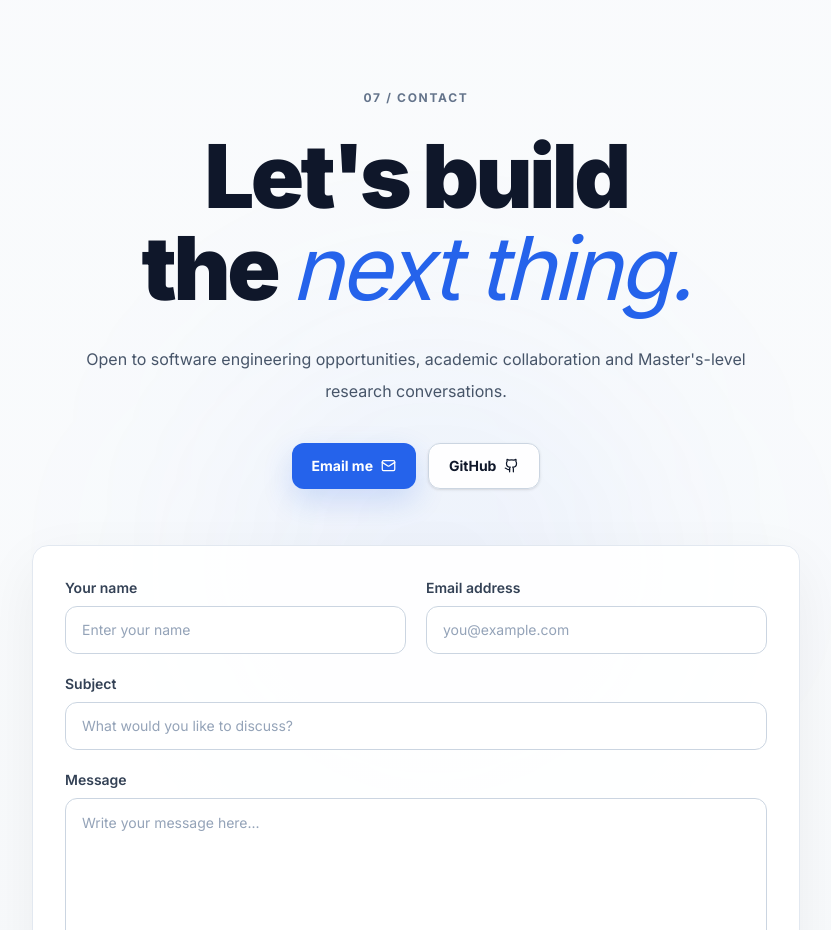
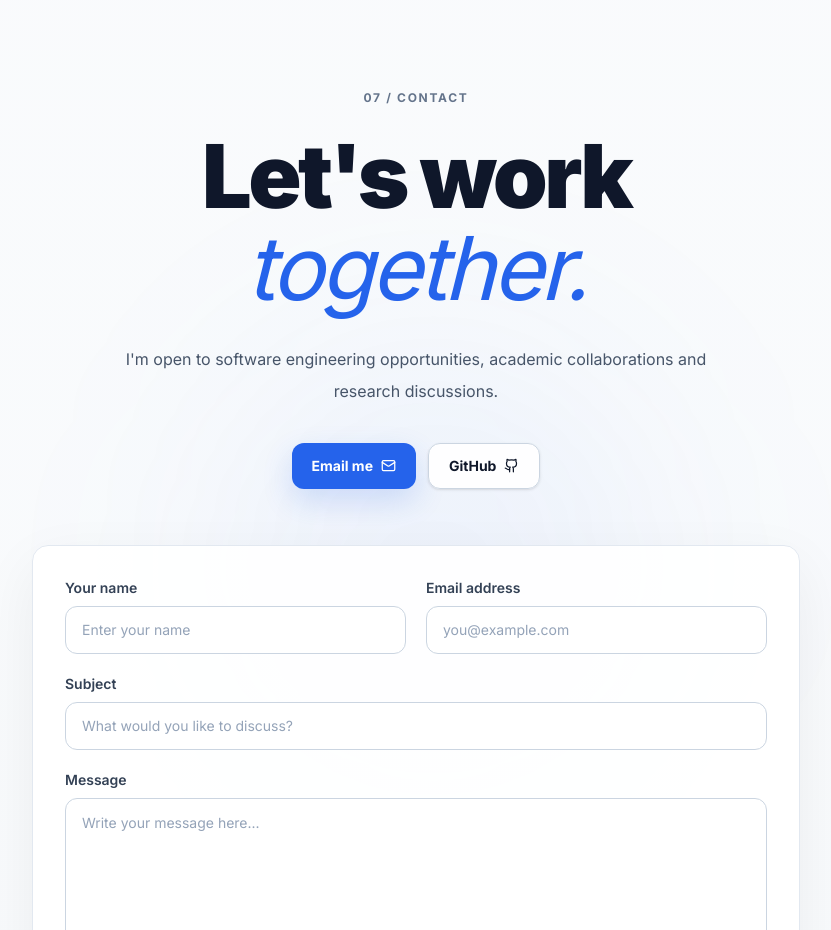
Before and after one commit to Mehedi1-SWE/portfolio, a Next.js app in the folder frontend/: page / in a window 1280 px wide. Shown: the part 7020-7950 px from the top of the page, without its empty margins (224-1055 px from the left). Built offline with nearby package versions, Linux system fonts and the light colour scheme; no server answers.

Commit message:
Polish portfolio frontend copy and typography

```diff
--- a/frontend/components/Contact.tsx
+++ b/frontend/components/Contact.tsx
@@ -55,8 +55,8 @@ export function Contact() {
       <div className="hero-orb absolute left-1/2 top-1/2 h-[420px] w-[420px] -translate-x-1/2 -translate-y-1/2 rounded-full bg-[#2563EB]/[.06] blur-[110px]" aria-hidden="true" />
       <div className="relative mx-auto w-full max-w-3xl text-center">
         <span className="inline-flex items-center gap-2 text-xs font-bold uppercase tracking-[.14em] text-[#64748B]">07 / Contact</span>
-        <h2 className="mt-5 text-[clamp(34px,8.5vw,88px)] font-black sm:text-[clamp(40px,8.5vw,88px)] leading-[1.05] tracking-[-.04em] text-[#0F172A]">Let&apos;s build the <span className="font-normal italic text-[#2563EB]">next thing.</span></h2>
-        <p className="mx-auto mt-5 max-w-2xl text-[16px] leading-8 text-[#475569] sm:mt-7">Open to software engineering opportunities, academic collaboration and Master&apos;s-level research conversations.</p>
+        <h2 className="mt-5 text-[clamp(34px,8.5vw,88px)] font-black sm:text-[clamp(40px,8.5vw,88px)] leading-[1.05] tracking-[-.04em] text-[#0F172A]">Let&apos;s work <span className="font-normal italic text-[#2563EB]">together.</span></h2>
+        <p className="mx-auto mt-5 max-w-2xl text-[16px] leading-8 text-[#475569] sm:mt-7">I&apos;m open to software engineering opportunities, academic collaborations and research discussions.</p>
         <div className="mt-7 flex flex-col justify-center gap-3 sm:mt-9 sm:flex-row">
           <a href="mailto:mehedi.se4@gmail.com" className="inline-flex min-h-[46px] w-full items-center justify-center gap-2 rounded-xl bg-[#2563EB] px-5 text-sm font-bold text-white shadow-[0_12px_30px_rgba(37,99,235,.18)] sm:w-auto transition hover:-translate-y-0.5 hover:bg-[#1D4ED8]">Email me <Mail size={15} /></a>
           <a href="https://github.com/Mehedi1-SWE" target="_blank" rel="noreferrer" className="inline-flex min-h-[46px] w-full items-center justify-center gap-2 rounded-xl border border-[#CBD5E1] bg-white/90 px-5 text-sm font-bold text-[#0F172A] shadow-sm sm:w-auto transition hover:-translate-y-0.5 hover:border-[#CBD5E1]">GitHub <Github size={15} /></a>
```
